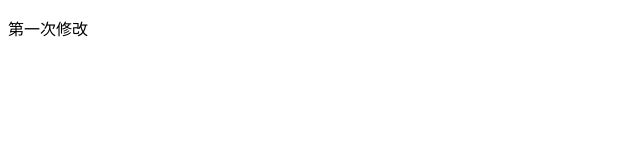
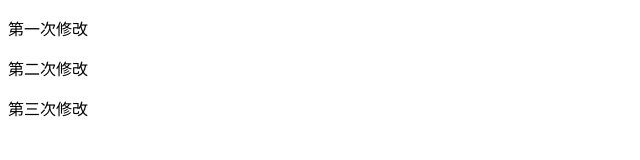
Before and after one commit to tianjingfeng/test, a plain HTML site: page index.html in a window 1280 px wide. Shown: the whole page, without its empty margins (0-640 px from the left). Drawn offline with Linux system fonts and the light colour scheme.

Commit message:
第三次修改

```diff
--- a/index.html
+++ b/index.html
@@ -7,5 +7,7 @@
 </head>
 <body>
     <p>第一次修改</p>
+    <p>第二次修改</p>
+    <p>第三次修改</p>
 </body>
 </html>
```
